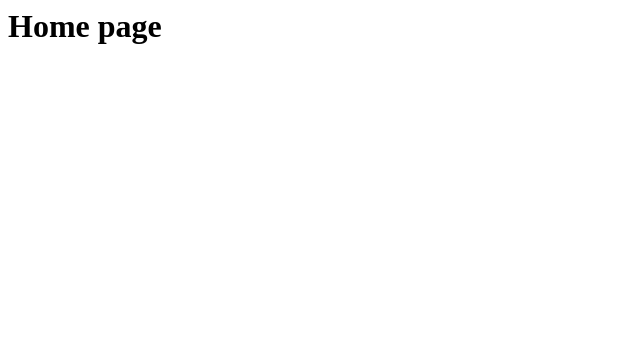
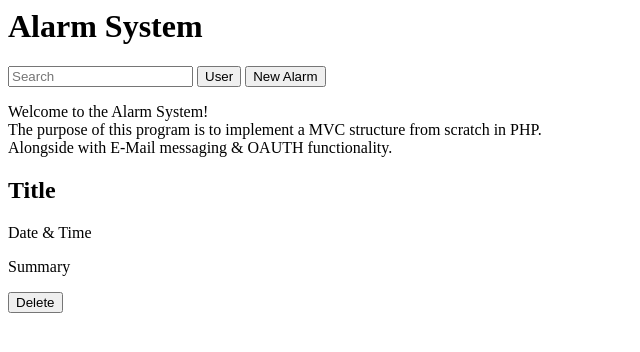
Before and after one commit to Vacharck/alarm-php, a PHP site: page /alarm/ in a window 1280 px wide. Shown: the top 352 px of the page, without its empty margins (0-640 px from the left). Run offline with PHP 8.4, Linux system fonts and the light colour scheme.

Commit message:
Alarm creation Model & View added Variables added to the Model Object which will be used to provide a sorting mode to the fetching of the data Skeleton structure for the home view

```diff
--- a/app/core/Model.php
+++ b/app/core/Model.php
@@ -4,6 +4,14 @@ Trait Model{
     use Database;
     protected $limit = 10;
     protected $offset = 0;
+    protected $order_type = "desc";
+    protected $order_column = "user_id";
+
+    public function getAll(){
+        $query = "select * from $this->table order by $this->order_column $this->order_type limit $this->limit offset $this->offset";
+
+        return $this->query($query);
+    }
 
     public function first($data, $data_not = []){
         $keys = array_keys($data);
@@ -50,7 +58,7 @@ Trait Model{
 
         $query = trim($query, " && ");
 
-        $query .= " limit $this->limit offset $this->offset";
+        $query .= " order by $this->order_column $this->order_type limit $this->limit offset $this->offset";
 
         $data = array_merge($data, $data_not);
 
--- /dev/null
+++ b/app/views/alarm.view.php
@@ -0,0 +1 @@
+<h1>Alarm page</h1>
--- a/app/views/home.view.php
+++ b/app/views/home.view.php
@@ -1 +1,31 @@
-<h1>Home page</h1>
+<div class="Navbar">
+    <h1>Alarm System</h1>
+    <div>
+        <input type="text" placeholder="Search">
+        <input type="button" value="User">
+        <input type="button" value="New Alarm">
+    </div>
+</div>
+
+<div>
+    <p>
+        Welcome to the Alarm System! <br/>
+        The purpose of this program is to implement a MVC structure from scratch in PHP. <br/>
+        Alongside with E-Mail messaging & OAUTH functionality.
+    </p>
+</div>
+
+<div>
+    <h2>
+        Title
+    </h2>
+    <p>
+        Date & Time
+    </p>
+    <p>
+        Summary
+    </p>
+    <button>
+        Delete
+    </button>
+</div>
```
Also changed, not shown: app/controllers/Alarm.php (added, +7 -0 lines).
